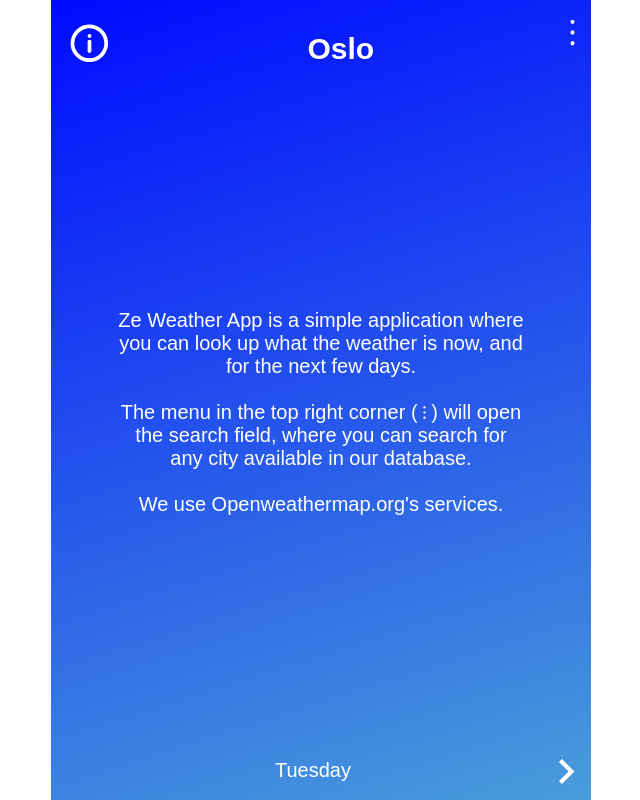
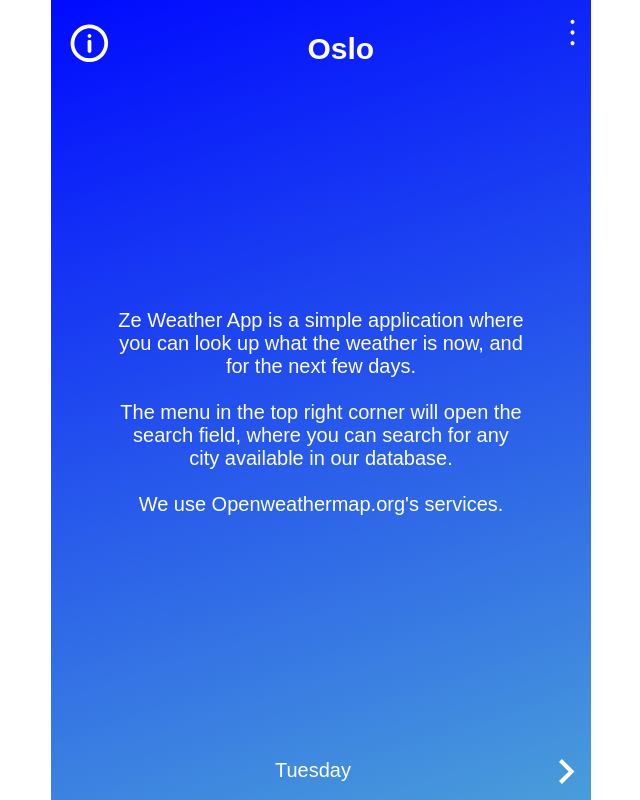
Before and after one commit to Yngvolainen/Tema6_Oppgave1, a Vue app: page /about in a window 1280 px wide. Shown: the whole page, without its empty margins (319-959 px from the left). Built offline with nearby package versions, Linux system fonts and the light colour scheme.

Commit message:
remove svg from about page

```diff
--- a/src/views/About.vue
+++ b/src/views/About.vue
@@ -3,7 +3,7 @@
         <p>Ze Weather App is a simple application where you can look up what the weather is now, and for the next few days.</p>
         <br>
         <p>
-            The menu in the top right corner ( <span class="about__menu-preview"><img  src="/images/menu.svg" alt=""></span> ) will open the search field, where you can search for any city available in our database.
+            The menu in the top right corner will open the search field, where you can search for any city available in our database.
         </p>
         <br>
         <p>
```
